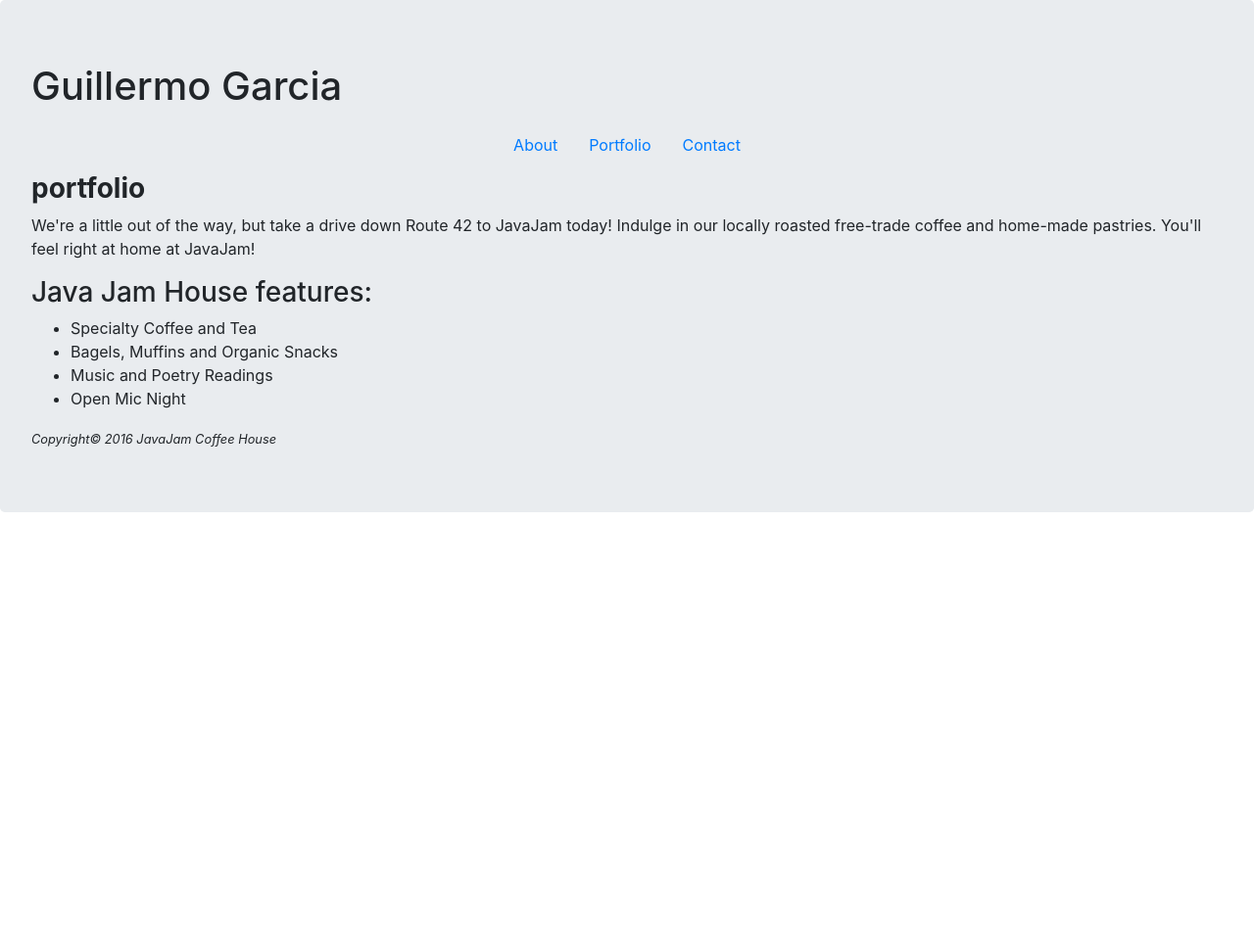
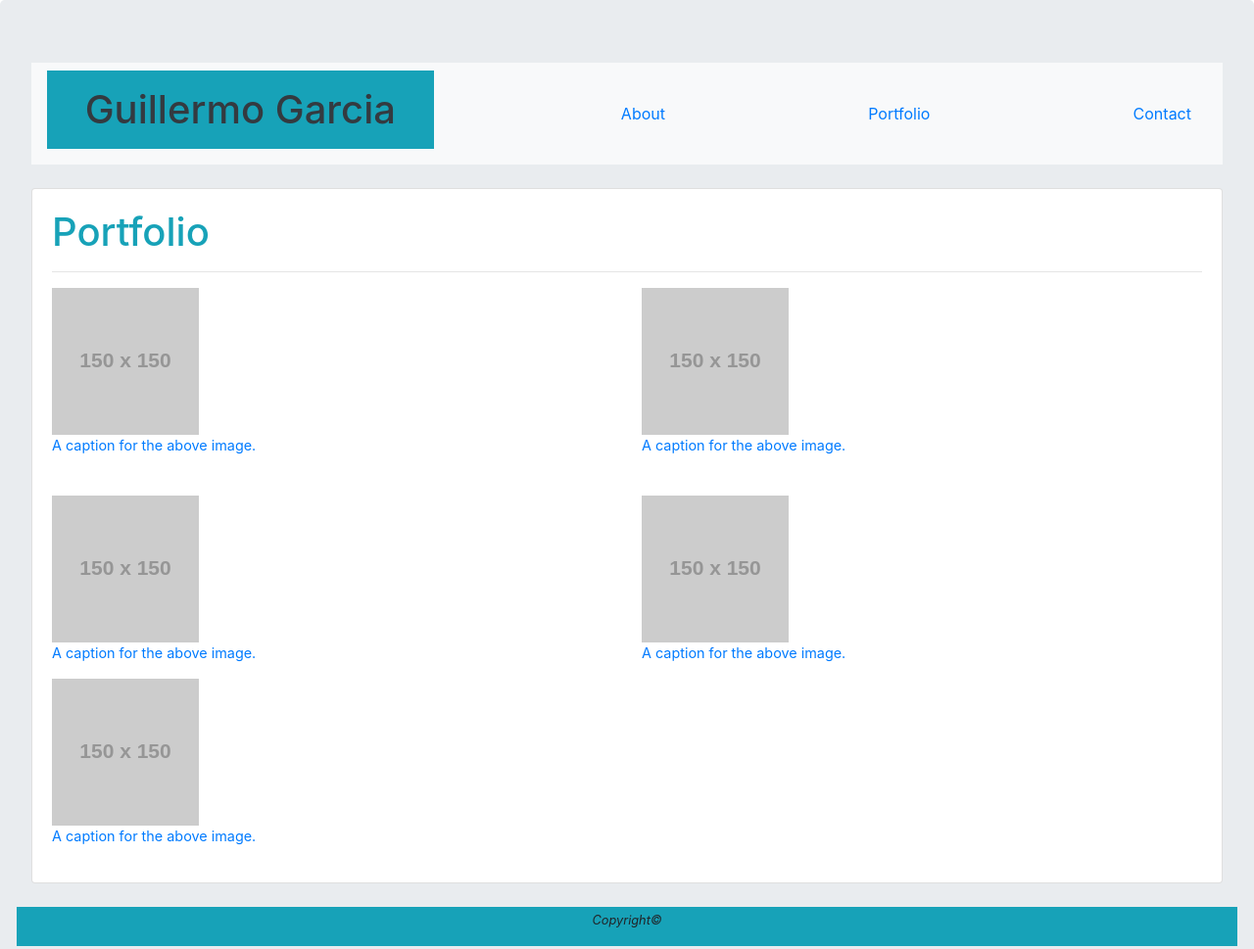
Before and after one commit to SpaceDandyA80/traversing, a plain HTML site: page portfolio.html in a window 1280 px wide. Shown: the top 969 px of the page at 98% size. Before the commit the page ends 800 px from the top, so only its background shows below. Drawn offline with nearby package versions, Linux system fonts and the light colour scheme; placeholder pictures from the web are drawn by us.

Commit message:
portfolio homework commit. adding more html and styles

```diff
--- a/portfolio.html
+++ b/portfolio.html
@@ -8,40 +8,85 @@
 
 </head>
 <body>
-	<div class="jumbotron" id="container-fluid">
-<header>
+	<section class="jumbotron" id="container">
 
-<h1>Guillermo Garcia</h1>
+        <header>
+        <section class="row">
+            <section class="col">
 
+                <nav class="navbar navbar-dark bg-light ">
+                    <h1 class=" p-3 mb-2 bg-info text-dark text-center col-md-4">Guillermo Garcia</h1>
+                    <a class="nav-link active" href="index.html">About</a>
+                    <a class="nav-link"href="portfolio.html">Portfolio</a>
+                    <a class="nav-link" href="contact.html">Contact</a>
+                  </nav>
+            </section>
+            </section>
+        </header>
+<br>
+	<main>
+<section class="card">
 
-</header>
-<nav class="navbar navbar-light justify-content-center">
-    <a class="nav-link active" href="index.html">About</a>
-    <a class="nav-link"href="portfolio.html">Portfolio</a>
-    <a class="nav-link" href="contact.html">Contact</a>
-</nav>
+    <section class="card-body">
 
-	<main>
-<div id="road"></div>
-	<h3><b>portfolio</b></h3>
+        <h1 class="text-info"> Portfolio</h1>
+        <hr>
 
+        <section class="row">
 
-	<p>We're a little out of the way, but take a drive down Route 42 to JavaJam today!
-	Indulge in our locally roasted free-trade coffee and home-made pastries. You'll feel right at home at JavaJam! </p>
+            <section class="col-md-6">
 
-	<h3>Java Jam House features:</h3>
-		<ul>
-		<li>Specialty Coffee and Tea</li>
-		<li>Bagels, Muffins and Organic Snacks</li>
-		<li>Music and Poetry Readings</li>
-		<li>Open Mic Night</li>
-		</ul>
-	</main>
-	<footer><small>
-	<i>Copyright&copy; 2016 JavaJam Coffee House</i>
-	</small>
-	</footer>
-</div>
+        <figure class="figure">
+            <img class="img" class="figure-img img-fluid rounded" src="https://via.placeholder.com/150">
+            <figcaption class="figure-caption text-primary">A caption for the above image.</figcaption>
+          </figure>
+            </section>
+
+    <section class="col-md-6">
+        <figure class="figure">
+            <img class="img" class="figure-img img-fluid rounded" src="https://via.placeholder.com/150">
+            <figcaption class="figure-caption text-primary">A caption for the above image.</figcaption>
+          </figure>
+    </section>
+
+        </section>
+<br>
+        <section class="row">
+            <section class="col-md-6">
+                <figure class="figure">
+                    <img class="img" class="figure-img img-fluid rounded" src="https://via.placeholder.com/150">
+                    <figcaption class="figure-caption text-primary text">A caption for the above image.</figcaption>
+                  </figure>
+    </section>
+
+    <section class="col-md-6">
+        <figure class="figure">
+            <img class="img" class="figure-img img-fluid rounded" src="https://via.placeholder.com/150">
+            <figcaption class="figure-caption text-primary">A caption for the above image.</figcaption>
+          </figure>
+    </section>
+        </section>
+        <section class="row">
+
+    <section class="col-md-6">
+        <figure class="figure">
+            <img class="img" class="figure-img img-fluid rounded" src="https://via.placeholder.com/150">
+            <figcaption class="figure-caption text-primary">A caption for the above image.</figcaption>
+          </figure>
+    </section>
+        </section>
+    </section>
+
+    </section>
+    <br>
+
+    <footer class="row bg-info">
+        <section class="col">
+        <p class="text-center"><small><i>Copyright&copy;</i></small> </p>
+    </section>
+</footer>
+</main>
+</section>
 
 </body>
 </html>
```
Also changed, not shown: contact.html (+33 -18 lines), index.html (+42 -15 lines).
